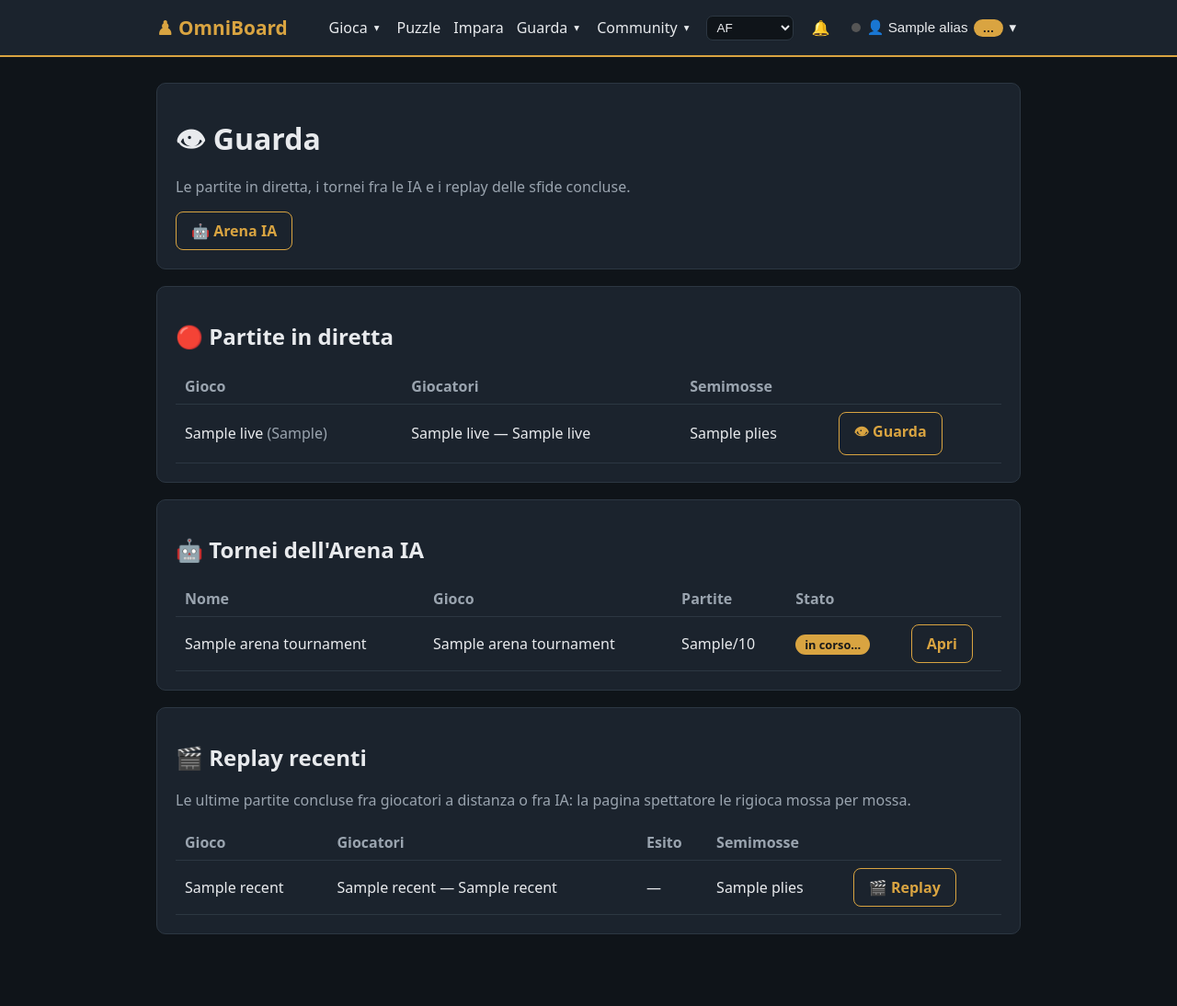
After one commit to saulusprime/OmniBoard, a Django app: template frontend/web/templates/web/watch_hub.html in a window 1280 px wide. The commit adds this page. Shown: the whole page at 92% size. Run offline with Django 5.2, Linux system fonts and the light colour scheme; the template is opened without the code that fills it: most values are stand-ins (such as "Sample title", 1, 10 or a date in 2020).

Commit message:
feat(frontend): Fase 3 — hub «Guarda» con dirette, Arena IA e replay
- /guarda/ = landing dell'area (vista watch_hub + watch_hub.html):
  «Partite in diretta» auto-aggiornate ogni 10s dal polling di
  community.json, «Tornei dell'Arena IA» (primi 6 con avanzamento
  partite), «Replay recenti» con esito e bottone verso la pagina
  spettatore (che a partita finita e' la moviola animata).
- Backend nuovo: GET /community/recent — ultime 10 partite CONCLUSE
  della stessa platea delle dirette (a distanza o IA-vs-IA); refactor
  _side_label + filtro _WATCHABLE condivisi fra /live e /recent.
- Navbar: «Guarda» -> /guarda/; menu con Dirette (#dirette), Replay
  recenti (#replay) e Arena IA come sottopagina.
- 7 stringhe nuove nel .po/.mo; +2 test (backend: la partita conclusa
  entra in /recent con winner/plies, la hotseat resta fuori; frontend:
  hub con dirette/arena/replay). 322 verdi.
- Verificato dal vivo con dati veri (diretta, torneo 28/28, replay).

Co-Authored-By: Claude Fable 5 <noreply@anthropic.com>

```diff
--- a/frontend/web/api_client.py
+++ b/frontend/web/api_client.py
@@ -194,6 +194,11 @@ def community_online():
 def community_live():
     """Partite in corso guardabili dagli spettatori (a distanza e IA-vs-IA)."""
     return _request("GET", "/community/live")
+
+
+def community_recent():
+    """Partite concluse di recente, da rivedere come replay animato."""
+    return _request("GET", "/community/recent")
 
 
 def my_games(token: str):
--- a/frontend/web/templates/web/base.html
+++ b/frontend/web/templates/web/base.html
@@ -119,11 +119,12 @@
       <a href="{% url 'puzzles' %}">{% trans "Puzzle" %}</a>
       <a href="{% url 'learn_index' %}">{% trans "Impara" %}</a>
       <div class="navgrp">
-        <a href="{% url 'community' %}#dirette">{% trans "Guarda" %}</a>
+        <a href="{% url 'watch_hub' %}">{% trans "Guarda" %}</a>
         <button class="navtgl" data-menu aria-expanded="false" aria-controls="menu-guarda"
                 aria-label="{% trans 'Apri il menu' %} {% trans 'Guarda' %}">▾</button>
         <div class="navmenu" id="menu-guarda" hidden>
-          <a href="{% url 'community' %}#dirette">{% trans "Partite in diretta" %}</a>
+          <a href="{% url 'watch_hub' %}#dirette">{% trans "Partite in diretta" %}</a>
+          <a href="{% url 'watch_hub' %}#replay">{% trans "Replay recenti" %}</a>
           <a href="{% url 'arena' %}">{% trans "Arena IA" %}</a>
         </div>
       </div>
--- /dev/null
+++ b/frontend/web/templates/web/watch_hub.html
@@ -0,0 +1,99 @@
+{% extends "web/base.html" %}
+{% load i18n %}
+{% block title %}{% trans "Guarda" %} — OmniBoard{% endblock %}
+{% block content %}
+<div class="card">
+  <h1>👁 {% trans "Guarda" %}</h1>
+  <p class="muted">{% trans "Le partite in diretta, i tornei fra le IA e i replay delle sfide concluse." %}</p>
+  <p style="margin:0;"><a class="btn secondary" href="{% url 'arena' %}">🤖 {% trans "Arena IA" %}</a></p>
+</div>
+
+<div class="card" id="dirette">
+  <h2>🔴 {% trans "Partite in diretta" %}</h2>
+  <table>
+    <tr><th>{% trans "Gioco" %}</th><th>{% trans "Giocatori" %}</th>
+        <th>{% trans "Semimosse" %}</th><th></th></tr>
+    <tbody id="live-list">
+    {% for l in live %}
+    <tr>
+      <td>{{ l.game_name }}{% if l.ai_only %} <span class="pill">IA</span>{% endif %}{% if l.tc_category %} <span class="muted">({{ l.tc_category }})</span>{% endif %}</td>
+      <td>{{ l.x_label }} — {{ l.o_label }}</td>
+      <td>{{ l.plies }}</td>
+      <td><a class="btn secondary" href="{% url 'watch' l.session_id %}">👁 {% trans "Guarda" %}</a></td>
+    </tr>
+    {% empty %}
+    <tr><td colspan="4" class="muted">{% trans "Nessuna partita in diretta in questo momento." %}</td></tr>
+    {% endfor %}
+    </tbody>
+  </table>
+</div>
+
+<div class="card">
+  <h2>🤖 {% trans "Tornei dell'Arena IA" %}</h2>
+  <table>
+    <tr><th>{% trans "Nome" %}</th><th>{% trans "Gioco" %}</th>
+        <th>{% trans "Partite" %}</th><th>{% trans "Stato" %}</th><th></th></tr>
+    {% for t in arena_tournaments %}
+    <tr>
+      <td>{{ t.name }}</td>
+      <td>{{ t.game_name }}</td>
+      <td>{{ t.games_played }}/{{ t.games_total }}</td>
+      <td>{% if t.status == 'finished' %}{% trans "concluso" %}{% else %}<span class="pill">{% trans "in corso…" %}</span>{% endif %}</td>
+      <td><a class="btn secondary" href="{% url 'arena_tournament' t.id %}">{% trans "Apri" %}</a></td>
+    </tr>
+    {% empty %}
+    <tr><td colspan="5" class="muted">{% trans "Nessun torneo IA finora." %}</td></tr>
+    {% endfor %}
+  </table>
+</div>
+
+<div class="card" id="replay">
+  <h2>🎬 {% trans "Replay recenti" %}</h2>
+  <p class="muted">{% trans "Le ultime partite concluse fra giocatori a distanza o fra IA: la pagina spettatore le rigioca mossa per mossa." %}</p>
+  <table>
+    <tr><th>{% trans "Gioco" %}</th><th>{% trans "Giocatori" %}</th>
+        <th>{% trans "Esito" %}</th><th>{% trans "Semimosse" %}</th><th></th></tr>
+    {% for r in recent %}
+    <tr>
+      <td>{{ r.game_name }}{% if r.ai_only %} <span class="pill">IA</span>{% endif %}</td>
+      <td>{{ r.x_label }} — {{ r.o_label }}</td>
+      <td>{% if r.winner == 'draw' %}½–½{% elif r.winner == 'x' %}1–0{% elif r.winner == 'o' %}0–1{% else %}—{% endif %}</td>
+      <td>{{ r.plies }}</td>
+      <td><a class="btn secondary" href="{% url 'watch' r.session_id %}">🎬 {% trans "Replay" %}</a></td>
+    </tr>
+    {% empty %}
+    <tr><td colspan="5" class="muted">{% trans "Nessuna partita conclusa da rivedere, per ora." %}</td></tr>
+    {% endfor %}
+  </table>
+</div>
+
+<script>
+  // Le dirette si aggiornano da sole (stesso endpoint di polling della community).
+  const esc = (s) => String(s).replace(/[&<>"']/g, (c) =>
+    ({"&":"&amp;","<":"&lt;",">":"&gt;",'"':"&quot;","'":"&#39;"}[c]));
+
+  function renderLive(list) {
+    const tb = document.getElementById("live-list");
+    if (!tb) return;
+    if (!list.length) {
+      tb.innerHTML = '<tr><td colspan="4" class="muted">{% trans "Nessuna partita in diretta in questo momento." %}</td></tr>';
+      return;
+    }
+    tb.innerHTML = list.map((l) =>
+      `<tr><td>${esc(l.game_name)}${l.ai_only ? ' <span class="pill">IA</span>' : ""}${l.tc_category ? ` <span class="muted">(${esc(l.tc_category)})</span>` : ""}</td>` +
+      `<td>${esc(l.x_label)} — ${esc(l.o_label)}</td><td>${l.plies}</td>` +
+      `<td><a class="btn secondary" href="/partite/${l.session_id}/guarda/">👁 {% trans "Guarda" %}</a></td></tr>`
+    ).join("");
+  }
+
+  async function refreshLive() {
+    try {
+      const res = await fetch("{% url 'community_json' %}");
+      if (!res.ok) return;
+      const data = await res.json();
+      renderLive(data.live || []);
+    } catch (e) { /* backend momentaneamente giù */ }
+  }
+  setInterval(refreshLive, 10000);
+</script>
+{% endblock %}
--- a/frontend/web/urls.py
+++ b/frontend/web/urls.py
@@ -72,6 +72,7 @@ urlpatterns = [
     ),
     path("partite/registra/", views.match_create, name="match_create"),
     path("gioca/", views.play_hub, name="play_hub"),
+    path("guarda/", views.watch_hub, name="watch_hub"),
     path("gioca/nuova/", views.play_setup, name="play_setup"),
     path("partite/<int:session_id>/", views.play, name="play"),
     path("partite/<int:session_id>/guarda/", views.watch, name="watch"),
```
Also changed, not shown: ASIS.md (+9 -0 lines), HANDOFF.md (+36 -0 lines), MEMORY.md (+7 -0 lines), TODO.md (+0 -3 lines), backend/app/routers/community.py (+54 -24 lines), backend/tests/test_spectate.py (+10 -0 lines), frontend/tests/test_views.py (+59 -0 lines), frontend/web/views.py (+13 -0 lines), frontend/locale/en/LC_MESSAGES/django.po, 1 other file.
